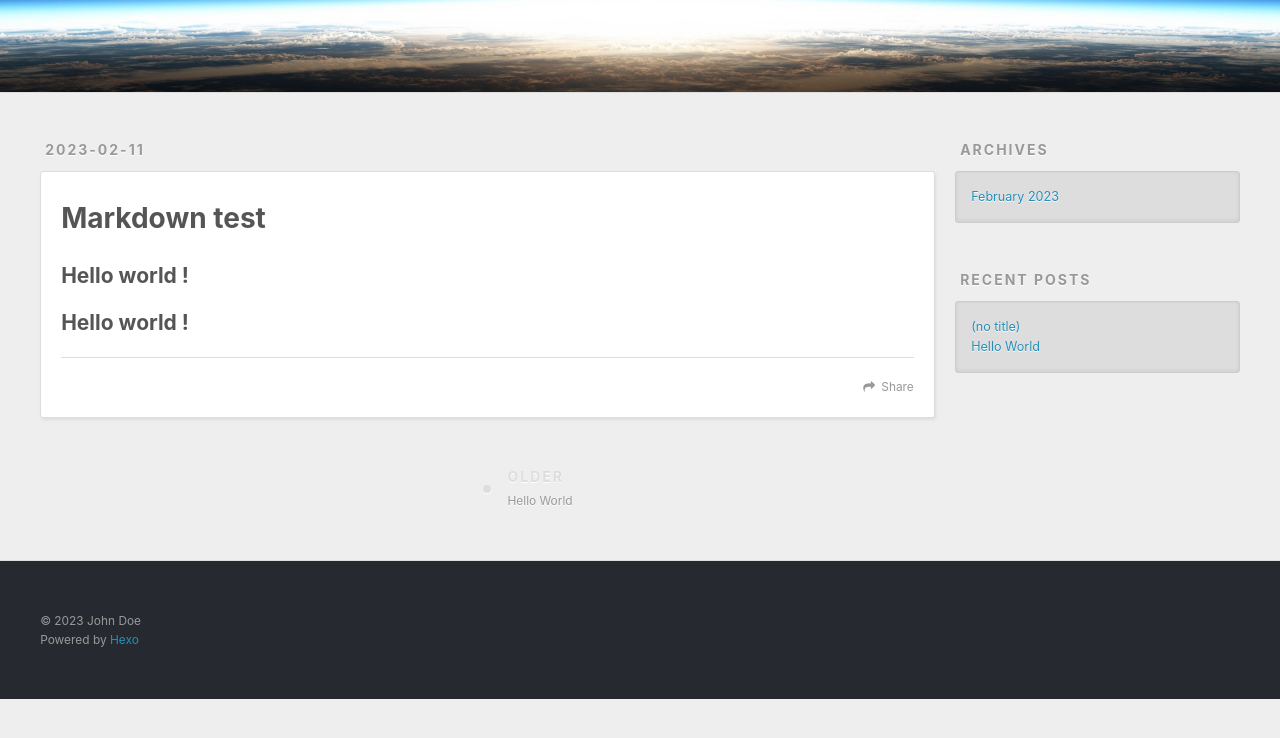
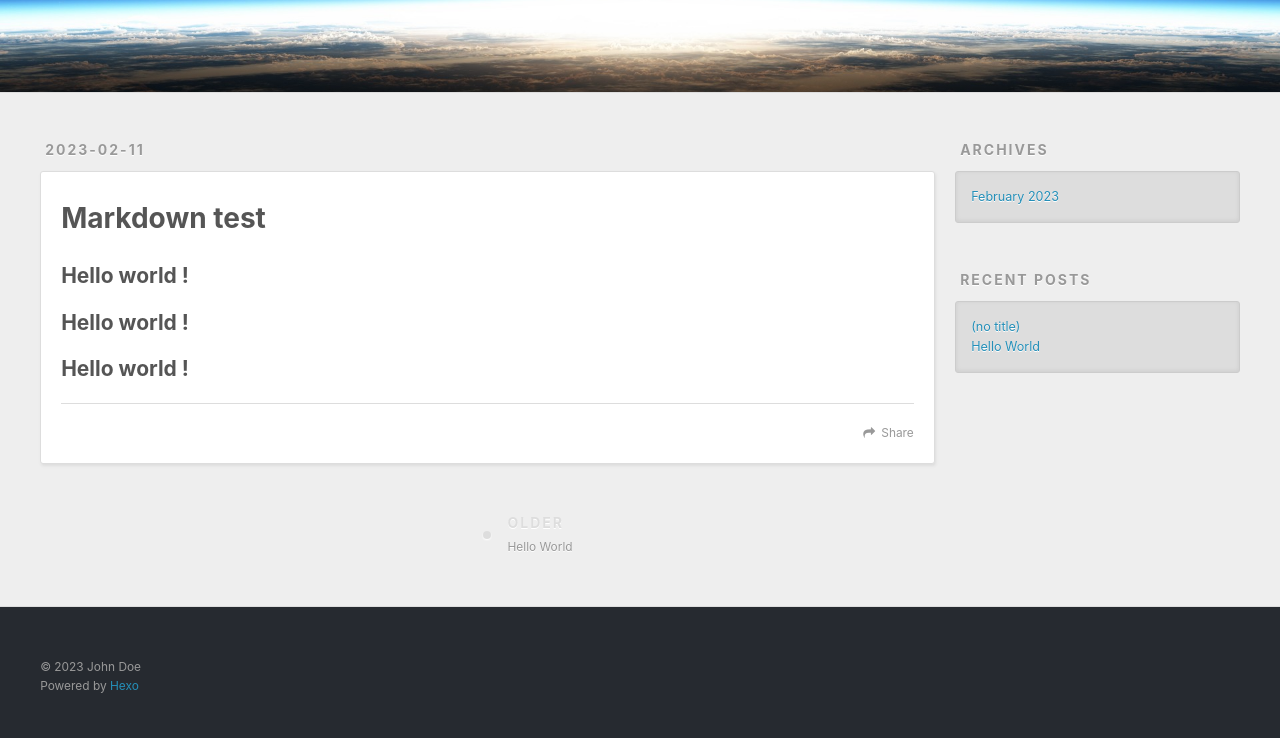
Before and after one commit to yunisYI/yunisYI.github.io, a plain HTML site: page 2023/02/11/studyMD/index.html in a window 1280 px wide. Shown: the part 208-946 px from the top of the page. Before the commit the page ends 907 px from the top, so only its background shows below. Drawn offline with nearby package versions, Linux system fonts and the light colour scheme.

Commit message:
Site updated: 2023-02-11 17:45:10

```diff
--- a/2023/02/11/studyMD/index.html
+++ b/2023/02/11/studyMD/index.html
@@ -7,15 +7,15 @@
 
   <title>Hexo</title>
   <meta name="viewport" content="width=device-width, initial-scale=1, maximum-scale=1">
-  <meta name="description" content="Markdown testHello world !Hello world !">
+  <meta name="description" content="Markdown testHello world !Hello world !Hello world !">
 <meta property="og:type" content="article">
 <meta property="og:title" content="Hexo">
 <meta property="og:url" content="http://example.com/2023/02/11/studyMD/index.html">
 <meta property="og:site_name" content="Hexo">
-<meta property="og:description" content="Markdown testHello world !Hello world !">
+<meta property="og:description" content="Markdown testHello world !Hello world !Hello world !">
 <meta property="og:locale" content="en_US">
 <meta property="article:published_time" content="2023-02-11T09:06:15.550Z">
-<meta property="article:modified_time" content="2023-02-11T09:27:32.017Z">
+<meta property="article:modified_time" content="2023-02-11T09:44:41.995Z">
 <meta property="article:author" content="John Doe">
 <meta name="twitter:card" content="summary">
 
@@ -78,7 +78,7 @@
 
     <div class="article-entry" itemprop="articleBody">
 
-        <h1 id="Markdown-test"><a href="#Markdown-test" class="headerlink" title="Markdown test"></a>Markdown test</h1><h2 id="Hello-world"><a href="#Hello-world" class="headerlink" title="Hello world !"></a>Hello world !</h2><h2 id="Hello-world-1"><a href="#Hello-world-1" class="headerlink" title="Hello world !"></a>Hello world !</h2>
+        <h1 id="Markdown-test"><a href="#Markdown-test" class="headerlink" title="Markdown test"></a>Markdown test</h1><h2 id="Hello-world"><a href="#Hello-world" class="headerlink" title="Hello world !"></a>Hello world !</h2><h2 id="Hello-world-1"><a href="#Hello-world-1" class="headerlink" title="Hello world !"></a>Hello world !</h2><h2 id="Hello-world-2"><a href="#Hello-world-2" class="headerlink" title="Hello world !"></a>Hello world !</h2>
 
     </div>
     <footer class="article-footer">
```
Also changed, not shown: index.html (+1 -1 lines).
